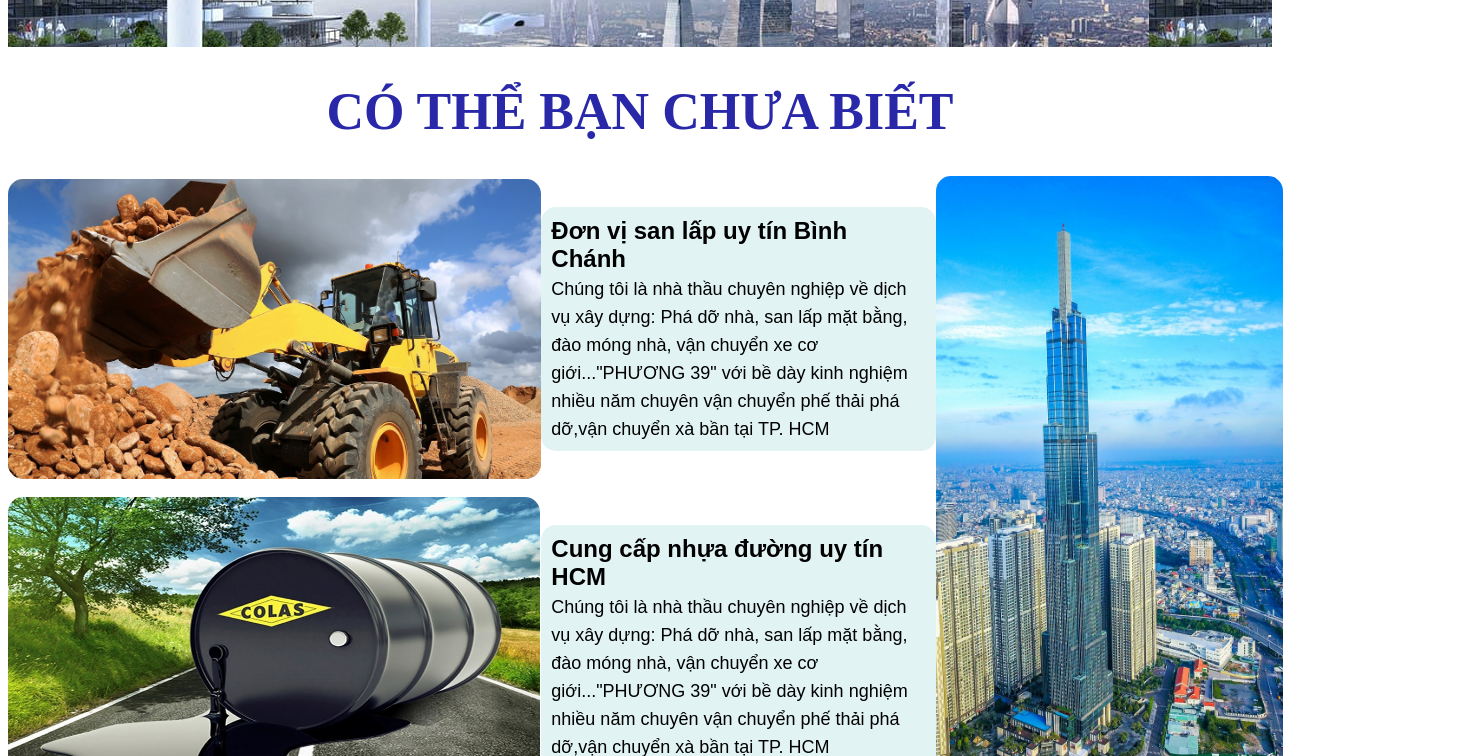
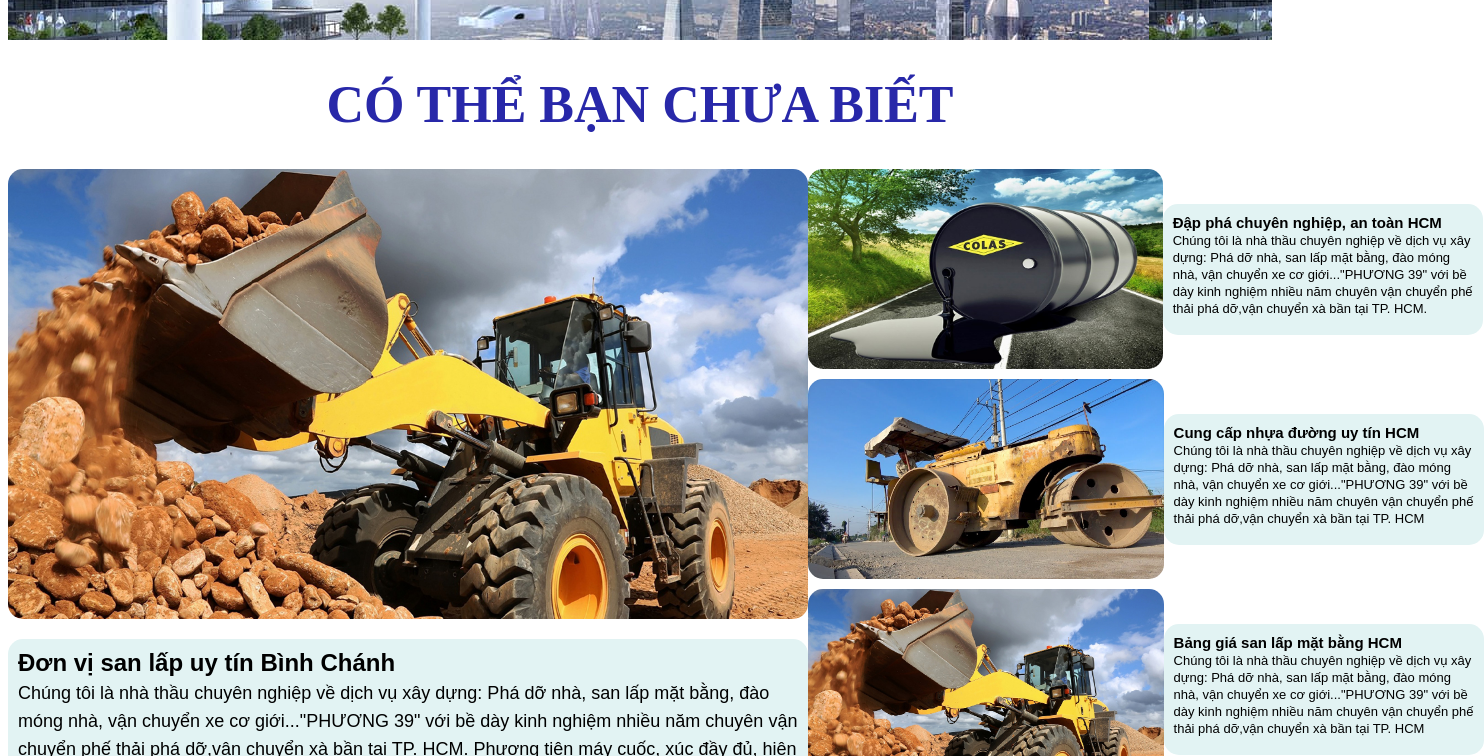
Before and after one commit to VanHoaLuu/phuong39bt, a plain HTML site: page index.html in a window 1280 px wide. Shown: the part 2044-2800 px from the top of the page, 1484 px wide, since content can reach past the window. Drawn offline with Linux system fonts and the light colour scheme.

Commit message:
Add files via upload

```diff
--- a/index.html
+++ b/index.html
@@ -14,7 +14,7 @@
         </div>
         <div class="diachi">
             <div class="address">
-                <h1><span class="a">PHƯƠNG 39 HEAVY MACHINE</span></h1>
+                <h1><span class="a">SAN LẤP MẶT BẰNG PHƯƠNG 39</span></h1>
             </div>
                 <h1><span>Địa chỉ: E6/166 Ấp 5, Đa Phước, Bình Chánh, HCM</span></h1>
         </div>
@@ -124,21 +124,24 @@
     <div class="flo">
         <div class="think">
             <img class="pngthink" src="./Image/think.png">
-            <h2 class="h2">Đơn vị san lấp uy tín Bình Chánh <br> <span class="span-think">Chúng tôi là nhà thầu chuyên nghiệp về dịch vụ xây dựng: Phá dỡ nhà, san lấp mặt bằng, đào móng nhà, vận chuyển xe cơ giới..."PHƯƠNG 39" với bề dày kinh nghiệm nhiều năm chuyên vận chuyển phế thải phá dỡ,vận chuyển xà bần tại TP. HCM</span> </h2>
-            <!-- <img class="pngthink" src="C:\Users\LAPTOP\Desktop\vienkebetong\Image\think2.png"> -->
+            <h2 class="h2">Đơn vị san lấp uy tín Bình Chánh <br> <span class="span-think">Chúng tôi là nhà thầu chuyên nghiệp về dịch vụ xây dựng: Phá dỡ nhà, san lấp mặt bằng, đào móng nhà, vận chuyển xe cơ giới..."PHƯƠNG 39" với bề dày kinh nghiệm nhiều năm chuyên vận chuyển phế thải phá dỡ,vận chuyển xà bần tại TP. HCM. Phương tiện máy cuốc, xúc đầy đủ, hiện đại, đáp ứng nhu cầu liên tục của mọi công trình lớn, nhỏ.</span> </h2>
         </div>
         <br>
-        <div class="think">
-            <!-- <h2 class="h2">Đập phá chuyên nghiệp, an toàn HCM <br> <span class="span-think">Chúng tôi là nhà thầu chuyên nghiệp về dịch vụ xây dựng: Phá dỡ nhà, san lấp mặt bằng, đào móng nhà, vận chuyển xe cơ giới..."PHƯƠNG 39" với bề dày kinh nghiệm nhiều năm chuyên vận chuyển phế thải phá dỡ,vận chuyển xà bần tại TP. HCM</span> </h2>             -->
-            <img class="pngthink" src="./Image/think3.png">
-            <h2 class="h2">Cung cấp nhựa đường uy tín HCM <br> <span class="span-think">Chúng tôi là nhà thầu chuyên nghiệp về dịch vụ xây dựng: Phá dỡ nhà, san lấp mặt bằng, đào móng nhà, vận chuyển xe cơ giới..."PHƯƠNG 39" với bề dày kinh nghiệm nhiều năm chuyên vận chuyển phế thải phá dỡ,vận chuyển xà bần tại TP. HCM</span> </h2>
-
-        </div>
+    </div>
+    <div class="fflo-1">
+    <div class="flo-1">
+        <img class="pnthink" src="./Image/think3.png">
+        <h2 class="h3">Đập phá chuyên nghiệp, an toàn HCM <br> <span class="span-think1">Chúng tôi là nhà thầu chuyên nghiệp về dịch vụ xây dựng: Phá dỡ nhà, san lấp mặt bằng, đào móng nhà, vận chuyển xe cơ giới..."PHƯƠNG 39" với bề dày kinh nghiệm nhiều năm chuyên vận chuyển phế thải phá dỡ,vận chuyển xà bần tại TP. HCM.</span> </h2>
     </div>
     <div class="flo-1">
-        <img class="pnthink" src="./Image/think4.png">
-        <!-- <h2 class="h2">Đập phá chuyên nghiệp, an toàn HCM <br> <span class="span-think">Chúng tôi là nhà thầu chuyên nghiệp về dịch vụ xây dựng: Phá dỡ nhà, san lấp mặt bằng, đào móng nhà, vận chuyển xe cơ giới..."PHƯƠNG 39" với bề dày kinh nghiệm nhiều năm chuyên vận chuyển phế thải phá dỡ,vận chuyển xà bần tại TP. HCM</span> </h2>             -->
+        <img class="pnthink" src="./Image/think2.png">
+        <h2 class="h3">Cung cấp nhựa đường uy tín HCM <br> <span class="span-think1">Chúng tôi là nhà thầu chuyên nghiệp về dịch vụ xây dựng: Phá dỡ nhà, san lấp mặt bằng, đào móng nhà, vận chuyển xe cơ giới..."PHƯƠNG 39" với bề dày kinh nghiệm nhiều năm chuyên vận chuyển phế thải phá dỡ,vận chuyển xà bần tại TP. HCM</span> </h2>
     </div>
+    <div class="flo-1">
+        <img class="pnthink" src="./Image/think.png">
+        <h2 class="h3">Bảng giá san lấp mặt bằng HCM <br> <span class="span-think1">Chúng tôi là nhà thầu chuyên nghiệp về dịch vụ xây dựng: Phá dỡ nhà, san lấp mặt bằng, đào móng nhà, vận chuyển xe cơ giới..."PHƯƠNG 39" với bề dày kinh nghiệm nhiều năm chuyên vận chuyển phế thải phá dỡ,vận chuyển xà bần tại TP. HCM</span> </h2>
+    </div>
+</div>
 </div>
 </div>
  <hr width="100%" color="gray"/>
--- a/vienkebetong.css
+++ b/vienkebetong.css
@@ -21,7 +21,7 @@
     height: 35px;
 }
 .a{
-  font-size: 50px;
+  font-size: 45px;
   font-family: system-ui;
   font-weight: 800;
 }
@@ -297,17 +297,16 @@ div h1 span{
 }
 .think{
   display: flex;
-  flex-direction: row;
-  align-items: center;
+  flex-direction: column;
   justify-content: space-between;
 }
 .pngthink{
-  height: 300px;
+  height: 450px;
   object-fit: cover;
   border-radius: 15px;
 }
 .pnthink{
-  height: 617px;
+  height: 200px;
   object-fit: cover;
   border-radius: 15px;
 }
@@ -318,15 +317,37 @@ div h1 span{
 .h2{
   background: #e2f3f3;
   border-radius: 15px;
-  width: 375px;
+  width: 780px;
   padding: 10px;
   font-family: arial;
+}
+.h3{
+  background: #e2f3f3;
+  border-radius: 15px;
+  width: 300px;
+  height: 111px;
+  padding: 10px;
+  font-family: arial;
+  font-size: 15px;
+}
+.span-think1{
+  font-size: 13px;
+  font-weight: 100;
 }
 
 .fflo{
   display: flex;
-  align-items: flex-end;
+  align-items: flex-start;
   justify-content: space-evenly;
+}
+.fflo-1{
+  display: flex;
+  flex-direction: column;
+}
+.flo-1{
+  display: flex;
+  padding-bottom: 10px;
+  align-items: center;
 }
 
 /* --------------- */
```
